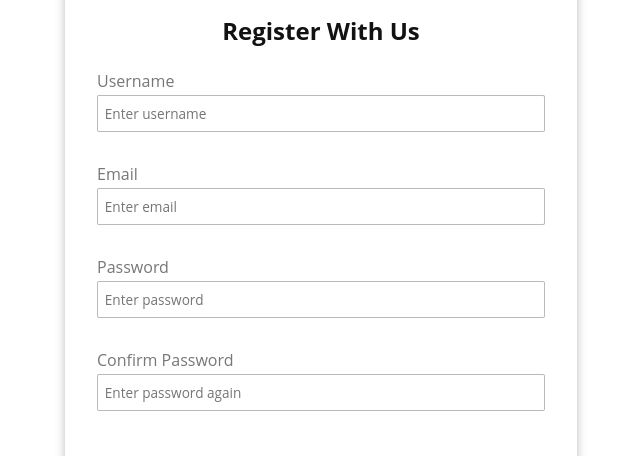
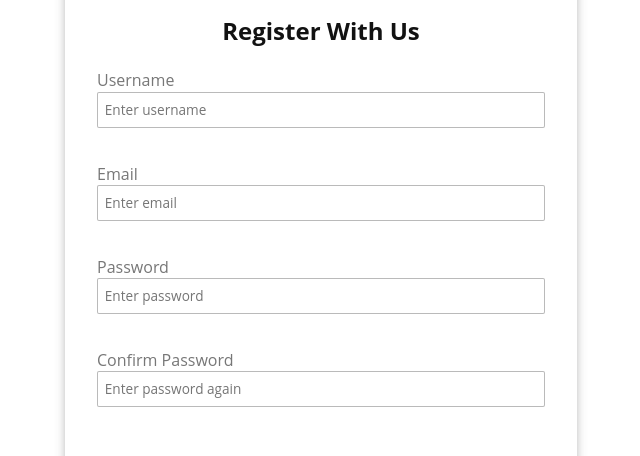
Before and after one commit to dwhenson/vanilla-webprojects, a website: page work/form-validator/index.html in a window 1280 px wide. Shown: the part 140-596 px from the top of the page, 319-959 px from the left. Drawn offline with Linux system fonts and the light colour scheme.

Commit message:
⚡ ADD: pseudo code and update HTML structure

```diff
--- a/work/form-validator/index.html
+++ b/work/form-validator/index.html
@@ -10,18 +10,26 @@
 	</head>
 	<form id="form" novalidate>
 		<h1>Register With Us</h1>
-		<label for="username">Username</label>
-		<input id="username" type="text" name="username" placeholder="Enter username" />
-		<span class="error" aria-live="polite"></span>
-		<label for="Email">Email</label>
-		<input id="email" type="email" name="email" placeholder="Enter email" username />
-		<span class="error" aria-live="polite"></span>
-		<label for="password">Password</label>
-		<input id="password" type="password" name="password" placeholder="Enter password" />
-		<span class="error" aria-live="polite"></span>
-		<label for="confirm">Confirm Password</label>
-		<input id="confirm" type="password" name="confirm" placeholder="Enter password again" />
-		<span class="error" aria-live="polite"></span>
+		<label for="username"
+			>Username
+			<input id="username" type="text" name="username" placeholder="Enter username" />
+			<span class="username-error" aria-live="polite"></span>
+		</label>
+		<label for="Email"
+			>Email
+			<input id="email" type="email" name="email" placeholder="Enter email" username />
+			<span class="email-error" aria-live="polite"></span>
+		</label>
+		<label for="password"
+			>Password
+			<input id="password" type="password" name="password" placeholder="Enter password" />
+			<span class="password-error" aria-live="polite"></span>
+		</label>
+		<label for="confirm"
+			>Confirm Password
+			<input id="confirm" type="password" name="confirm" placeholder="Enter password again" />
+			<span class="confirm-error" aria-live="polite"></span>
+		</label>
 		<button>Submit</button>
 	</form>
 
--- a/work/form-validator/script.js
+++ b/work/form-validator/script.js
@@ -1,4 +1,8 @@
 // TODO
+//
+// Basically, I want no listeners, only check if things are OK when submitted by adding
+// the required attributes. Then if not valid add listeners and check on input.
+//
 // Instead of individual listeners can I use event delegation and event.target?
 // - Requires two listeners - input and submit
 // Separate out required attributes and add on first submit, to give user a chance first
@@ -10,7 +14,7 @@
 const form = document.querySelector("#form");
 const username = document.querySelector("#username");
 const email = document.querySelector("#email");
-const emailError = document.querySelector("#email + span.error");
+const emailError = document.querySelector(".email-error");
 const password = document.querySelector("#password");
 const confirm = document.querySelector("#confirm");
 
--- a/work/form-validator/style.css
+++ b/work/form-validator/style.css
@@ -24,6 +24,8 @@ h1 {
 }
 
 label {
+	display: flex;
+	flex-direction: column;
 	margin-bottom: 0.2em;
 	font-size: 1rem;
 }
@@ -37,7 +39,7 @@ input {
 
 span {
 	height: 1em;
-	margin-bottom: 1.5em;
+	margin-bottom: 1em;
 }
 
 button {
```
